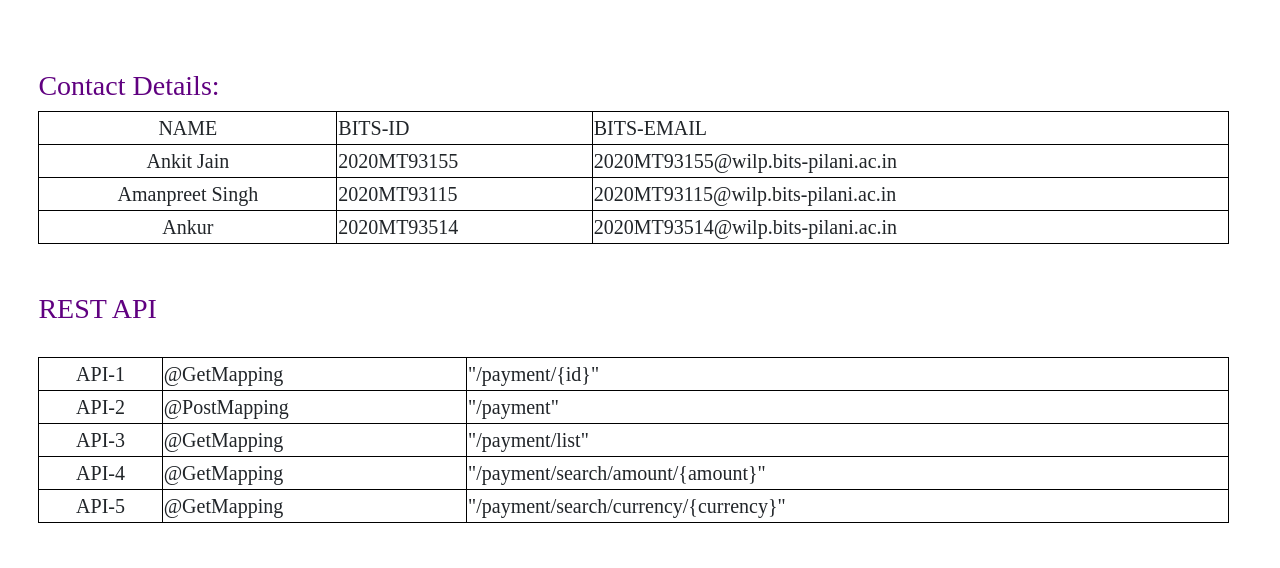
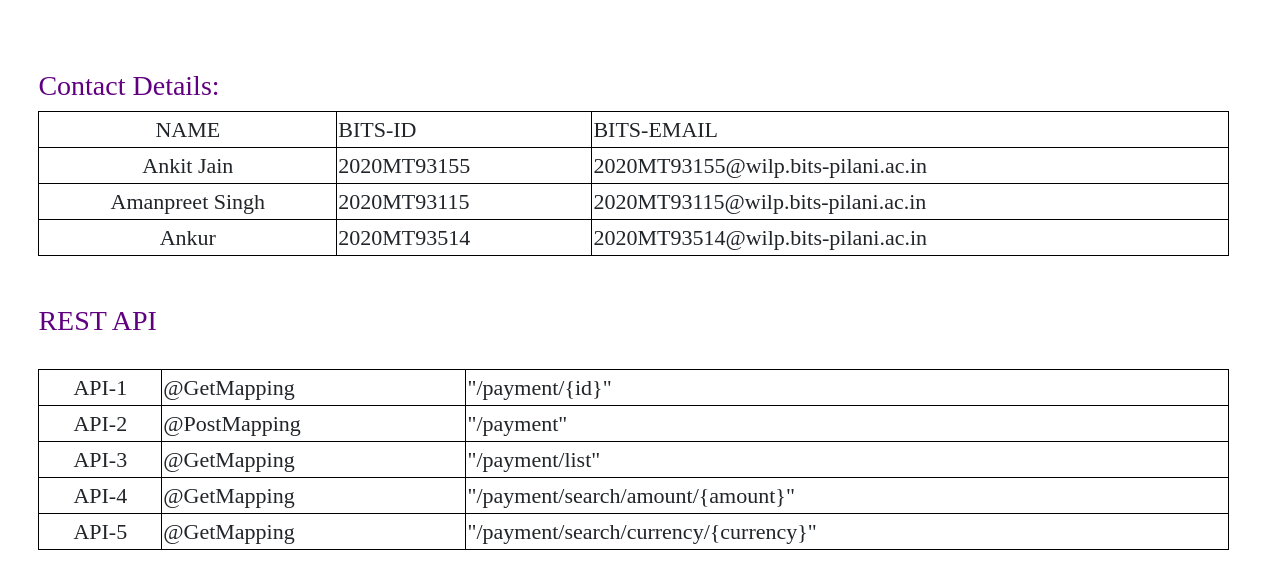
Before and after one commit to ankitjain-code/FinancialRecordSpringBootService, a plain HTML site: page index.html in a window 1280 px wide. Shown: the part 187-755 px from the top of the page. Drawn offline with nearby package versions, Linux system fonts and the light colour scheme; a web font is replaced by a local one.

Commit message:
Update index.css

```diff
--- a/index.css
+++ b/index.css
@@ -17,7 +17,7 @@ nav {
 }
 table, th, td {
   border: 1px solid black;
-  font-size: 20px;
+  font-size: 22px;
   font-family: 'Castoro', serif;
 
 }
@@ -67,7 +67,7 @@ h1, h3, h4, h5 {
   text-align: justify;
 }
 table {
-  padding: 3px;
+  padding: 4px;
 }
 
 p {
```
